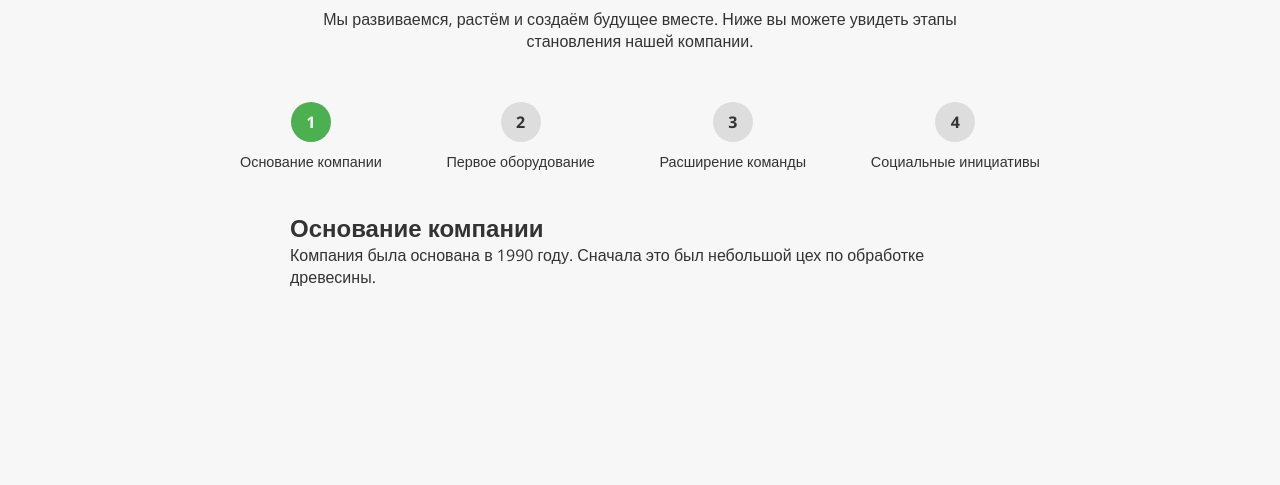
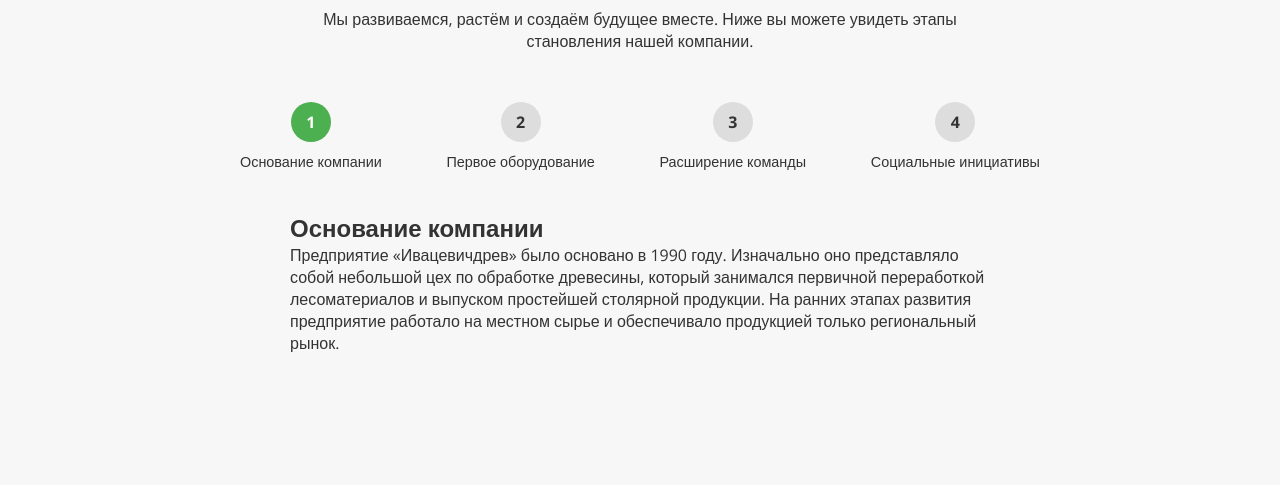
Before and after one commit to W1nesterio/company-website, a website: page about.html in a window 1280 px wide. Shown: the part 275-760 px from the top of the page. Drawn offline with nearby package versions, Linux system fonts and the light colour scheme.

Commit message:
добавил инфы

```diff
--- a/about.html
+++ b/about.html
@@ -56,7 +56,7 @@
       <div class="timeline-content">
         <div class="step-content active" data-step="1">
           <h2>Основание компании</h2>
-          <p>Компания была основана в 1990 году. Сначала это был небольшой цех по обработке древесины.</p>
+          <p>Предприятие «Ивацевичдрев» было основано в 1990 году. Изначально оно представляло собой небольшой цех по обработке древесины, который занимался первичной переработкой лесоматериалов и выпуском простейшей столярной продукции. На ранних этапах развития предприятие работало на местном сырье и обеспечивало продукцией только региональный рынок.</p>
         </div>
         <div class="step-content" data-step="2">
           <h2>Первое оборудование</h2>
```
